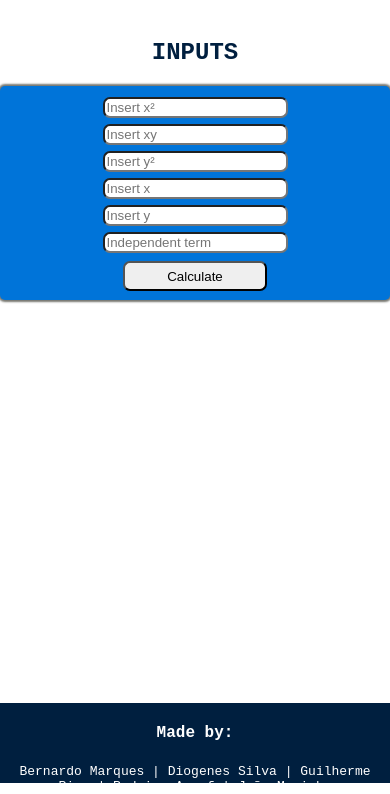
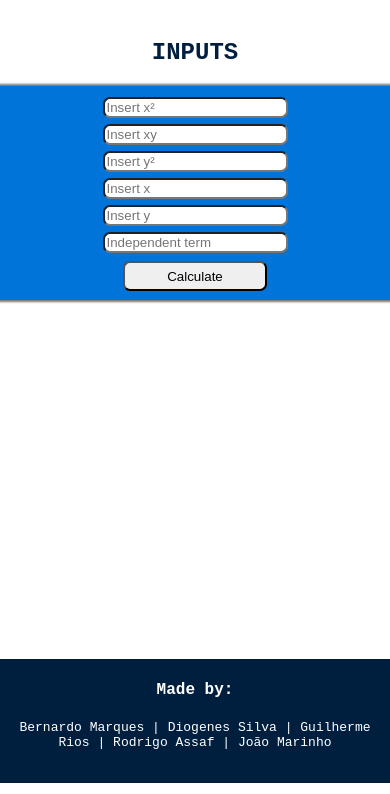
Before and after one commit to bmarquescost/Graphing-Conics, a website: page index.html in a window 390 px wide. Shown: the part 61-855 px from the top of the page. Drawn offline with nearby package versions, Linux system fonts and the light colour scheme.

Commit message:
Ultimas mudancinhas

```diff
--- a/style.css
+++ b/style.css
@@ -22,11 +22,11 @@ body {
 
 .footer {
   margin-top: auto;
-  height: 80px;
   width: 100vw;
   background-color: #001f3f;
   color: #ffffff;
   box-sizing: border-box;
+  padding-bottom: 20px;
 }
 
 .footer p {
@@ -137,5 +137,6 @@ input[type=number] {
     padding: auto;
     width: 100vw;
     box-sizing: border-box;
+    border-radius: 0;
   }
 }
```
